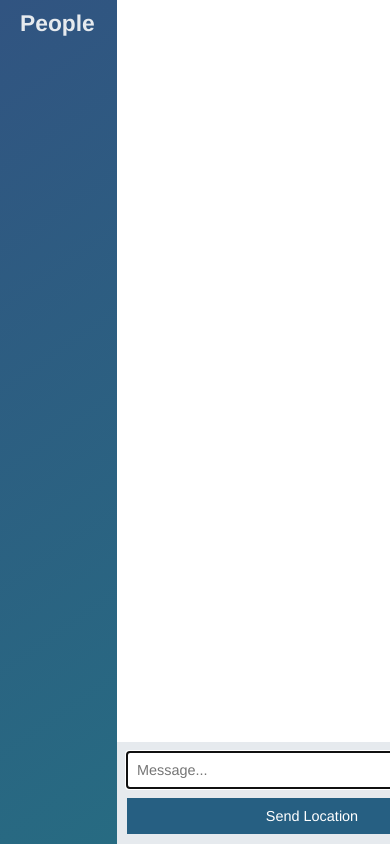
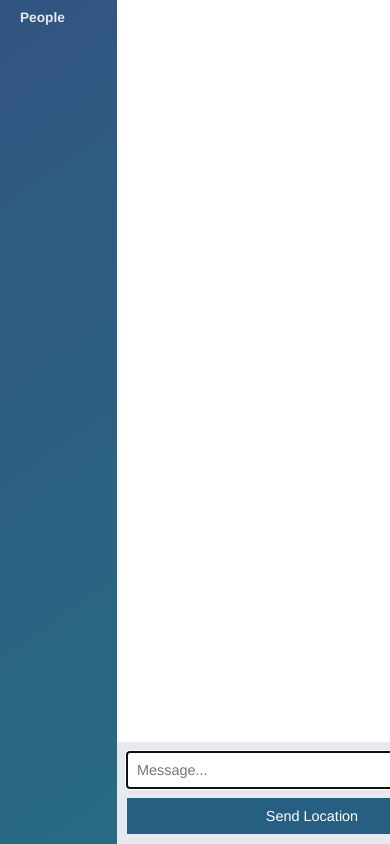
Before and after one commit to akashpunagin/node_chat_app, a website: page public/chat.html in a window 390 px wide. Shown: the top 844 px of the page. Drawn offline with nearby package versions, Linux system fonts and the light colour scheme; no server answers.

Commit message:
changed people font in mobile

```diff
--- a/public/css/style.css
+++ b/public/css/style.css
@@ -183,11 +183,10 @@ button:disabled {
   }
 
   .chat__sidebar h3 {
-    font-size: 0.5rem,
-    /* color: #e6eaee; */
-    color: red;
+    font-size: 0.9rem;
+    color: #e6eaee;
     margin: 10px 20px;
-    text-align: left,center,
+    text-align: left,center;
   }
 
   #users ol {
```
